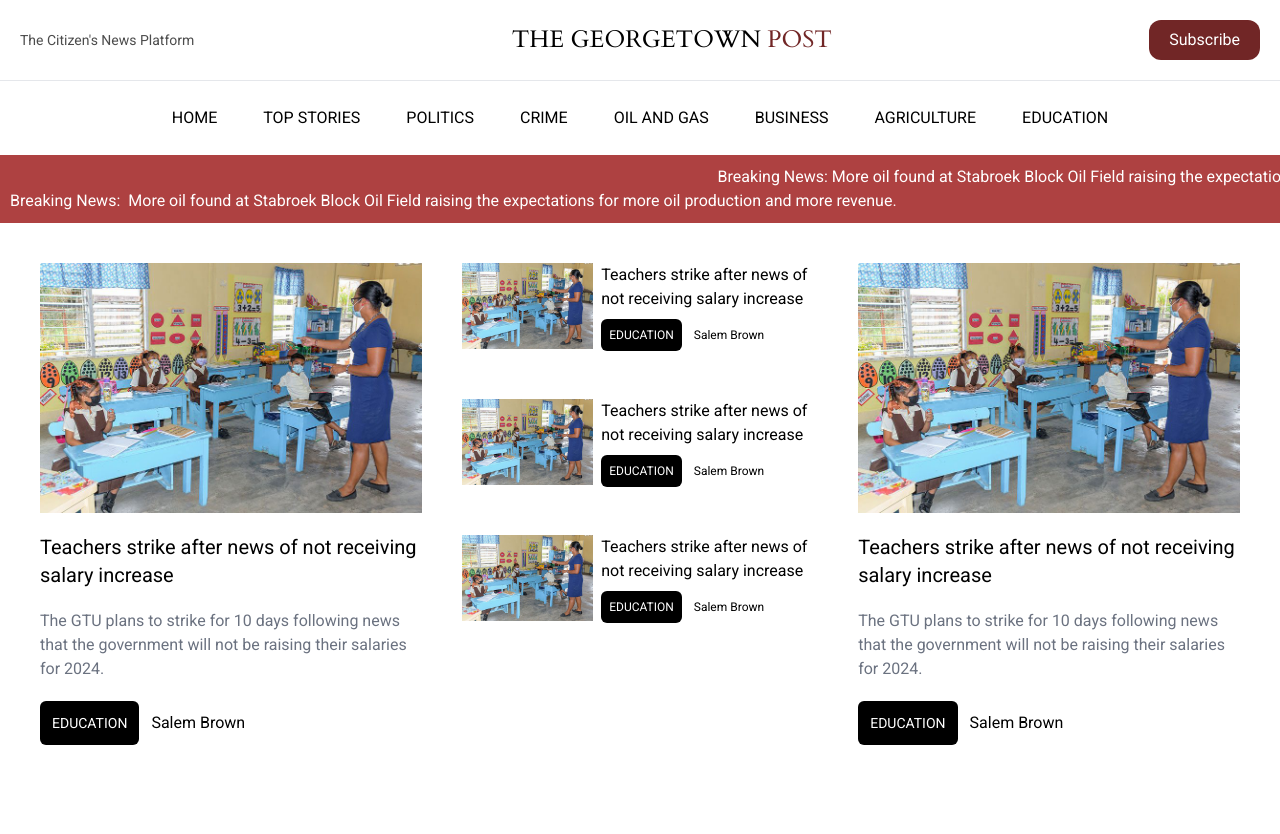
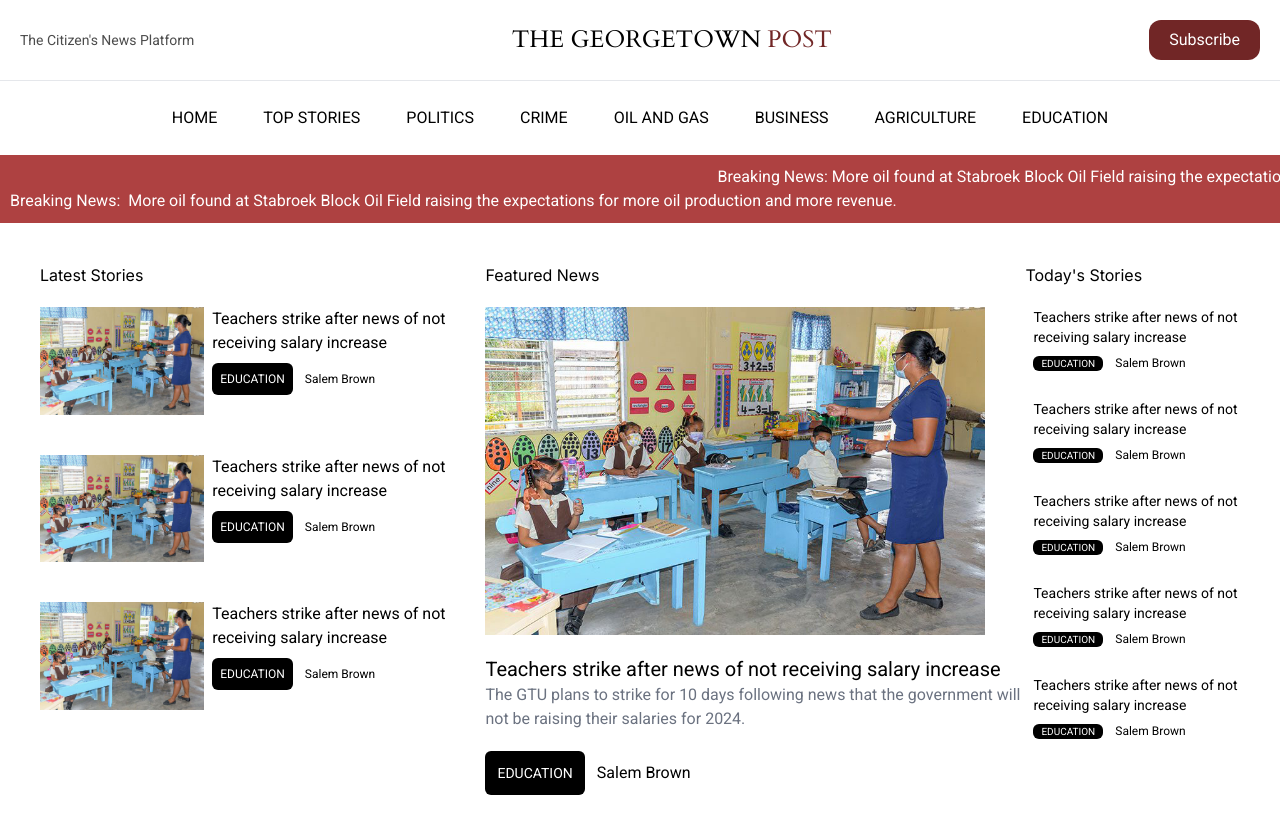
Before and after one commit to stephonfraser/the-georgetown-post, a Next.js app: page / in a window 1280 px wide. Shown: the top 834 px of the page. Before the commit the page ends 805 px from the top, so only its background shows below. Built offline with nearby package versions, Linux system fonts and the light colour scheme.

Commit message:
Added small card and wrapped cards in story sects

```diff
--- a/app/components/Cards/LargeCard.tsx
+++ b/app/components/Cards/LargeCard.tsx
@@ -3,12 +3,12 @@ import Image from 'next/image'
 
 const LargeCard = () => {
   return (
-    <div className='large-card p-10 grow'>
+    <div className='large-card grow pt-5'>
         <div className='image'>
             <Image src='/images/teacher-1.jpg' alt='teacher in class' width={500} height={500}/>
         </div>
         <div className='content'>
-            <div className='title text-xl secondary-font my-5'>Teachers strike after news of not receiving salary increase</div>
+            <div className='title text-xl secondary-font mt-5'>Teachers strike after news of not receiving salary increase</div>
             <div className='summary text-base secondary-font text-gray-500	'>
                 The GTU plans to strike for 10 days following news that the government will not be raising their salaries for 2024.
             </div>
--- a/app/components/Cards/MediumCard.tsx
+++ b/app/components/Cards/MediumCard.tsx
@@ -3,9 +3,9 @@ import Image from 'next/image'
 
 const MediumCard = () => {
   return (
-    <div className='medium-card pt-10 flex'>
+    <div className='medium-card flex pb-5 pt-5'>
         <div className='image'>
-            <Image src='/images/teacher-1.jpg' alt='teacher in class' width={250} height={300}/>
+            <Image src='/images/teacher-1.jpg' alt='teacher in class' width={250} height={300} className='object-contain'/>
         </div>
         <div className='content'>
             <div className='title text-large secondary-font mx-2'>Teachers strike after news of not receiving salary increase</div>
--- /dev/null
+++ b/app/components/Cards/SmallCard.tsx
@@ -0,0 +1,17 @@
+import React from 'react'
+
+const SmallCard = () => {
+  return (
+    <div className='medium-card pt-5 flex'>
+        <div className='content'>
+            <div className='title text-sm secondary-font mx-2'>Teachers strike after news of not receiving salary increase</div>
+            <div className='details flex py-2 pl-2 items-center secondary-font'>
+                <div className='category px-2 bg-black text-white text-[10px] rounded-md uppercase mr-3'>Education</div>
+                <div className='writer text-xs'>Salem Brown</div>
+            </div>
+        </div>
+    </div>
+  )
+}
+
+export default SmallCard
--- a/app/components/FeaturedStory.tsx
+++ b/app/components/FeaturedStory.tsx
@@ -1,20 +1,11 @@
 import React from 'react'
 import LargeCard from './Cards/LargeCard';
-import MediumCard from './Cards/MediumCard';
-import LatestStories from './LatestStories';
 
-const FeaturedStory = ({ storyType }) => {
+const FeaturedStory = () => {
   return (
-    <div className='featured-section'>
-      {storyType=='feature' &&
-        <LargeCard />
-      }
-      {storyType=='latest' &&
-        <LatestStories />
-      }
-      {storyType=='trending' &&
-        <LargeCard />
-      }
+    <div className='py-10'>
+      <h2>Featured News</h2>
+      <LargeCard />
     </div>
   )
 }
--- a/app/components/LatestStories.tsx
+++ b/app/components/LatestStories.tsx
@@ -3,7 +3,8 @@ import MediumCard from './Cards/MediumCard'
 
 const LatestStories = () => {
   return (
-    <div>
+    <div className='pt-10 pl-10'>
+        <h2>Latest Stories</h2>
         <MediumCard />
         <MediumCard />
         <MediumCard />
--- /dev/null
+++ b/app/components/NewsHero.tsx
@@ -0,0 +1,31 @@
+import React from 'react'
+import LargeCard from './Cards/LargeCard';
+import LatestStories from './LatestStories';
+import TodayStories from './TodayStories';
+import FeaturedStory from './FeaturedStory';
+
+const NewsHero = ({storyType}) => {
+  return (
+    <div className='featured-section'>
+      {storyType=='feature' &&
+        <>
+          <FeaturedStory />
+        </>
+      }
+      {storyType=='latest' &&
+        <>
+          <LatestStories />
+        </>
+
+      }
+      {storyType=='today' &&
+        <>
+          <TodayStories />
+        </>
+
+      }
+    </div>
+  )
+}
+
+export default NewsHero
--- /dev/null
+++ b/app/components/TodayStories.tsx
@@ -0,0 +1,17 @@
+import React from 'react'
+import SmallCard from './Cards/SmallCard'
+
+const TodayStories = () => {
+  return (
+    <div className='pt-10 '>
+        <h2>Today's Stories</h2>
+        <SmallCard />
+        <SmallCard />
+        <SmallCard />
+        <SmallCard />
+        <SmallCard />
+    </div>
+  )
+}
+
+export default TodayStories
--- a/app/page.tsx
+++ b/app/page.tsx
@@ -2,6 +2,7 @@ import Header from "./components/Header";
 import Navbar from "./components/Navbar";
 import ScrollText from "./components/ScrollText";
 import FeaturedStory from "./components/FeaturedStory";
+import NewsHero from "./components/NewsHero";
 
 export default function Home() {
   // const systemWidth = window.innerWidth;
@@ -13,9 +14,9 @@ export default function Home() {
       <Navbar />
       <ScrollText />
       <div className="top-news flex justify-center">
-        <FeaturedStory storyType={'feature'}/>
-        <FeaturedStory storyType={'latest'}/>
-        <FeaturedStory storyType={'feature'}/>
+        <NewsHero storyType={'latest'}/>
+        <NewsHero storyType={'feature'}/>
+        <NewsHero storyType={'today'}/>
       </div>
     </main>
   );
```
